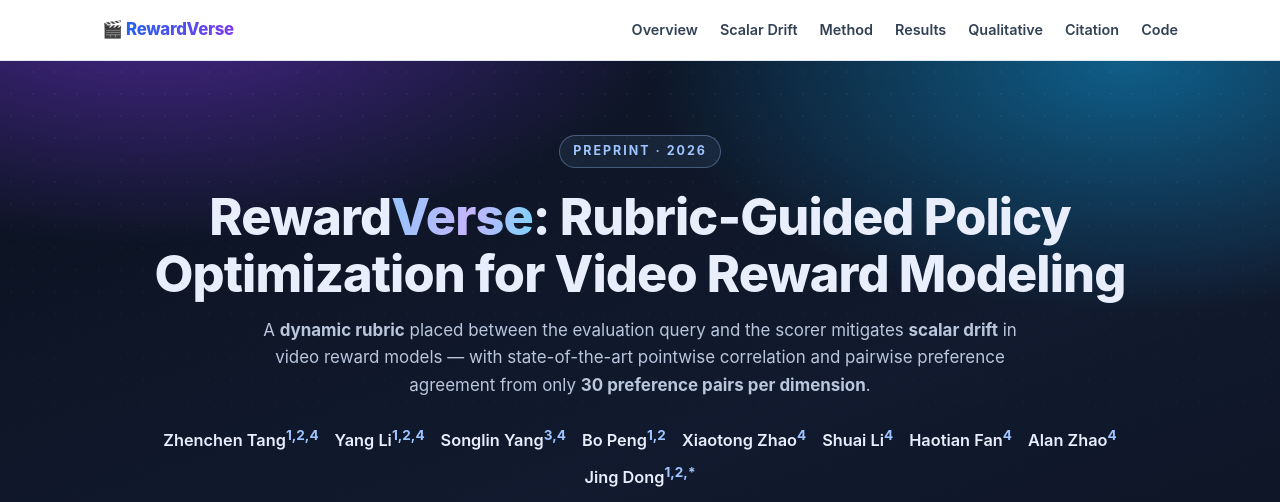
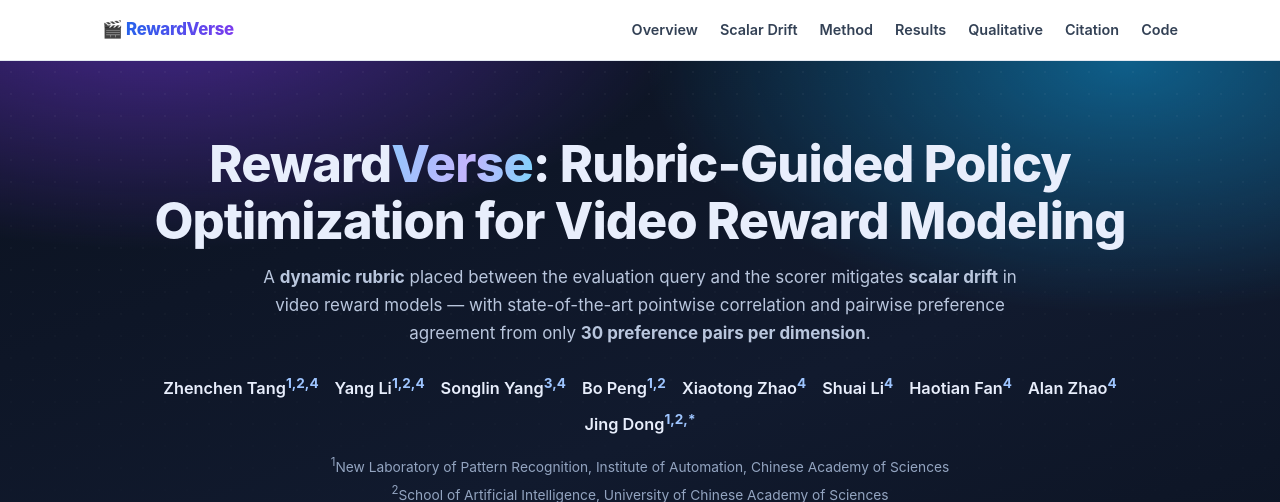
Before and after one commit to 2kxx/RewardVerse, a plain HTML site: page docs/index.html in a window 1280 px wide. Shown: the top 502 px of the page. Drawn offline with Linux system fonts and the light colour scheme.

Commit message:
Remove 'Preprint · 2026' from header

```diff
--- a/docs/index.html
+++ b/docs/index.html
@@ -259,7 +259,6 @@
 
 <header class="hero">
   <div class="wrap">
-    <div class="kicker">Preprint · 2026</div>
     <h1>Reward<span class="grad">Verse</span>: Rubric-Guided Policy<br>Optimization for Video Reward Modeling</h1>
     <p class="subtitle">
       A <b>dynamic rubric</b> placed between the evaluation query and the scorer mitigates
```
